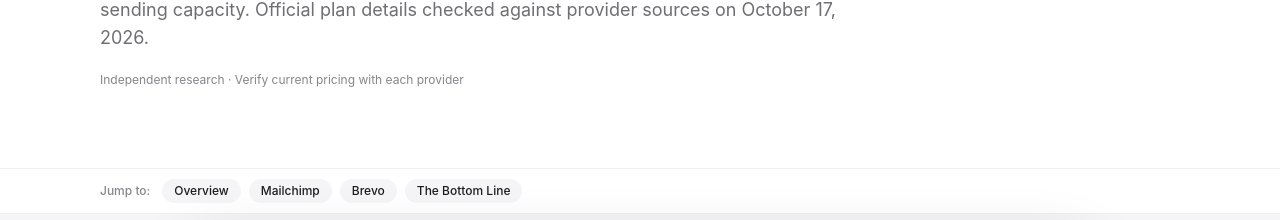
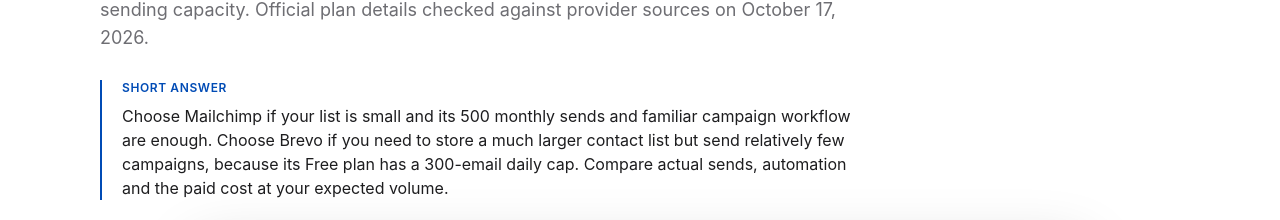
Before and after one commit to LinukaBandara/StackPick, a Next.js app: page /best/mailchimp-vs-brevo in a window 1280 px wide. Shown: the part 455-675 px from the top of the page. Built offline with nearby package versions, Linux system fonts and the light colour scheme; no server answers.

Commit message:
Add decision summary to focused software comparison guide

```diff
--- a/app/best/mailchimp-vs-brevo/page.tsx
+++ b/app/best/mailchimp-vs-brevo/page.tsx
@@ -12,6 +12,7 @@ export default function Page() {
     <ComparisonArticle
       title="Mailchimp vs Brevo"
       slug="mailchimp-vs-brevo"
+      quickAnswer="Choose Mailchimp if your list is small and its 500 monthly sends and familiar campaign workflow are enough. Choose Brevo if you need to store a much larger contact list but send relatively few campaigns, because its Free plan has a 300-email daily cap. Compare actual sends, automation and the paid cost at your expected volume."
       intro="Mailchimp's current free marketing plan is capped at 250 contacts and 500 sends per month (250 per day); Brevo Free stores up to 100,000 contacts but limits sending to 300 emails per day. That makes the central trade-off clear: audience storage versus daily sending capacity. Official plan details checked against provider sources on October 17, 2026."
       pricingNote="Mailchimp counts subscribed, unsubscribed and non-subscribed contacts toward its contact total; its Free plan is limited to one audience and one seat. Brevo Free has one seat and 300 daily sends, with unused sends not rolling over. Model your real subscriber base and peak campaign size; regional prices, add-ons and paid tiers can change."
       tools={[
```
